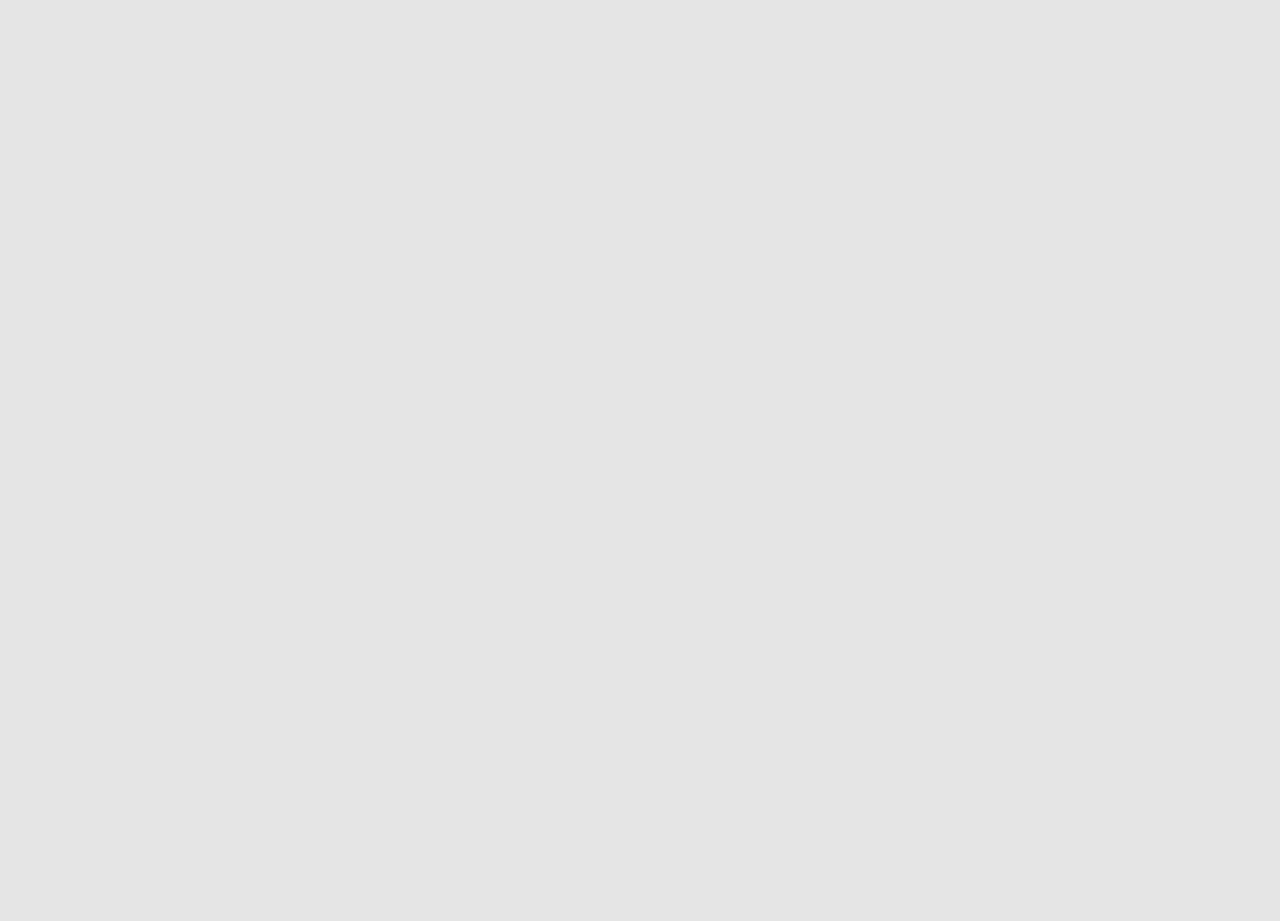
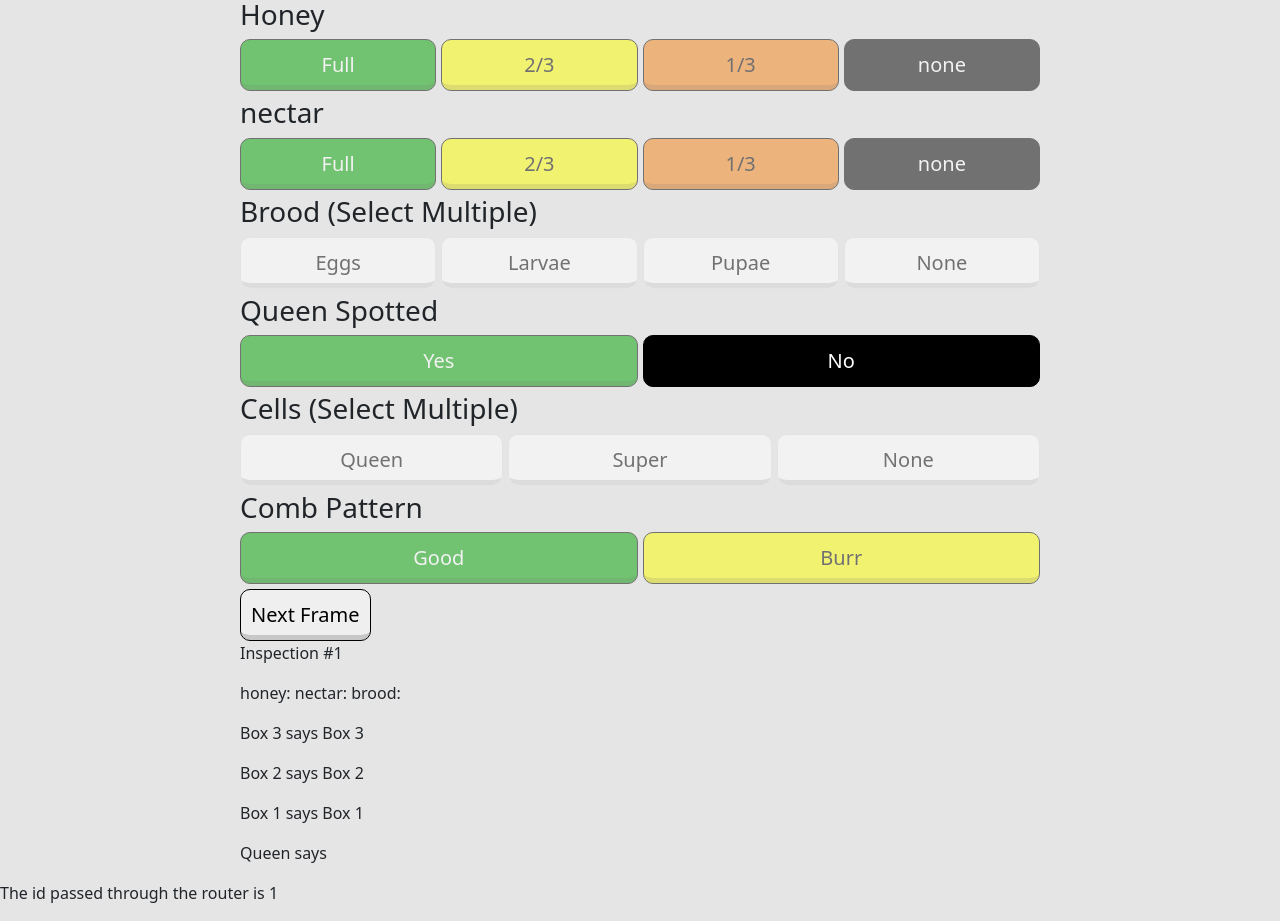
Before and after one commit to RyanMontville/buzz-note-v1, a React (Create React App) app in the folder React/: page /newInspection/1 in a window 1280 px wide. Before the commit this address had no page. Shown: the part 100-1021 px from the top of the page. Before the commit the page ends 800 px from the top, so only its background shows below. Built offline with nearby package versions, Linux system fonts and the light colour scheme.

Commit message:
fixed notes bug and made starting a new inspection better

```diff
--- a/React/src/App.js
+++ b/React/src/App.js
@@ -14,7 +14,7 @@ function App() {
       <BrowserRouter>
         <Routes>
           <Route path="/" element={<Home />} />
-          <Route path="newInspection" element={<NewInspection />} />
+          <Route path="newInspection/:id" element={<NewInspection />} />
           <Route path="pastInspections" element={<PastInspections />} />
           <Route path="search" element={<Search />} />
         </Routes>
--- a/React/src/Services/InspectionService.js
+++ b/React/src/Services/InspectionService.js
@@ -31,7 +31,7 @@ export function updateNotes(id, notes) {
   return fetch(`http://localhost:9000/inspections/${id}/notes`,{
     method: 'PUT',
     headers: {'Content-Type': 'application/json'},
-    body: JSON.stringify( notes )
+    body: notes
   }).then(data => data.json())
 }
 
--- a/React/src/components/Header.js
+++ b/React/src/components/Header.js
@@ -1,10 +1,17 @@
 import React from 'react';
-import { Link } from "react-router-dom";
 import { Nav, Navbar, Container, Offcanvas } from "react-bootstrap";
+import { useNavigate } from 'react-router-dom';
+import { startNewInspection } from '../Services/InspectionService';
 
 function Header(props) {
-
-  const title = "Monte's Own";
+  let navigate = useNavigate();
+  function handleStartClick() {
+    startNewInspection()
+      .then(data => {
+        navigate(`newInspection/${data}`);
+      });
+  }
+  //const title = "Monte's Own";
 
   return <div>
     <Navbar key="md" bg="warning" expand="md" className="m-4 rounded-4justify-content-around" variant="light">
@@ -20,7 +27,7 @@ function Header(props) {
           </Offcanvas.Header>
           <Offcanvas.Body>
             <Nav className="justify-content-around flex-grow-1 pe-3">
-              <Nav.Link href="/newInspection">New Inspection</Nav.Link>
+              <Nav.Link onClick={handleStartClick}>New Inspection</Nav.Link>
               <Nav.Link href="/pastInspections">View Past Inspections</Nav.Link>
               <Nav.Link href="/search"><i className="fa-solid fa-magnifying-glass"></i></Nav.Link>
               <Nav.Link href="https://github.com/RyanMontville/Bee-Inspection" target="_blank" rel="noreferrer"><i className="fa-brands fa-github"></i></Nav.Link>
--- a/React/src/components/Notes.js
+++ b/React/src/components/Notes.js
@@ -7,7 +7,6 @@ function Notes(props) {
     const [newNotes, setNewNotes] = useState("");
     const [toggle, setToggle] = useState(false);
     const [updateAlert, setUpdateAlert] = useState(false);
-    const [errorMessage, setErrorMessage] = useState("Warning: Submit button not working!");
 
     useEffect(() => {
         setNewNotes(props.notes);
--- a/React/src/pages/Home.js
+++ b/React/src/pages/Home.js
@@ -1,14 +1,21 @@
-import React from 'react';
-import { Link } from 'react-router-dom';
+import { Link, useNavigate } from 'react-router-dom';
 import Header from '../components/Header';
+import { startNewInspection } from '../Services/InspectionService';
 import "./Page.css";
 function Home(props) {
+    let navigate = useNavigate();
 
+    function handleStartClick() {
+        startNewInspection()
+    .then(data => {
+        navigate(`newInspection/${data}`);
+    });
+    }
     return <div>
         <Header />
         <main>
             <section className="button-group-column">
-                <Link to="/newInspection" className="large full button green">Start a New Inspection</Link>
+                <button onClick={handleStartClick} className="large full button green">Start a New Inspection</button>
                 <Link to="/pastInspections" className="large full button orange">View Past Inspections</Link>
             </section>
         </main>
--- a/React/src/pages/NewInspection.js
+++ b/React/src/pages/NewInspection.js
@@ -1,10 +1,9 @@
 import React, { useState } from 'react';
+import { useParams } from 'react-router-dom';
 import Frames from '../components/Frames';
 import Inspection from '../components/Inspection';
-import { startNewInspection } from '../Services/InspectionService';
 function NewInspection(props) {
-  const [inspectionId, setInspectionId] = useState(0);
-  const [hasInspectionStarted, setHasInspectionStarted] = useState(false);
+  const {id} = useParams();
   const [framesFinished, setFramesFinished] = useState(false);
   const [boxes, setBoxes] = useState({
     boxOne: "Box 1",
@@ -12,23 +11,16 @@ function NewInspection(props) {
     boxThree: "Box 3"
   });
 
-  function handleStartButton() {
-    startNewInspection()
-    .then(data => setInspectionId(data));
-    setHasInspectionStarted(true);
-  }
 
 
   return <div>
-    {!hasInspectionStarted &&
-      <form><br></br><button onClick={handleStartButton} class="large full button green">Start the Inspection</button></form>
+    {!framesFinished &&
+      <Frames id={id} setFramesFinished={setFramesFinished} setBoxes={setBoxes}/>
     }
-    {!framesFinished && hasInspectionStarted &&
-      <Frames id={inspectionId} setFramesFinished={setFramesFinished} setBoxes={setBoxes}/>
+    {framesFinished &&
+      <Inspection id={id} boxes={boxes} />
     }
-    {framesFinished && hasInspectionStarted &&
-      <Inspection id={inspectionId} boxes={boxes} />
-    }
+    <p>The id passed through the router is {id}</p>
   </div>;
 };
 
--- a/React/src/pages/PastInspections.js
+++ b/React/src/pages/PastInspections.js
@@ -37,7 +37,6 @@ function PastInspections(props) {
             setCurrentId(currentId - 1);
         }
     }
-    //let jsonstr = JSON.stringify(currentInspection);
 
     return <div>
         <Header />
@@ -47,7 +46,7 @@ function PastInspections(props) {
                 <div>
                     <section className="inspection-navigation">
                         <button className={`button ${currentId === numberOfInspections ? "disabled" : ""}`} onClick={plusOne}><i className="fa-solid fa-arrow-left"></i> Previous</button>
-                        <span className="inspection-date">{currentInspection.inspectionDate} - {currentInspection.startTime}</span>
+                        <span className="inspection-date"> {currentInspection.inspectionDate} - {currentInspection.startTime}</span>
                         <button className={`button ${currentId === 0 ? "disabled" : ""}`} onClick={minusOne}>Next <i className="fa-solid fa-arrow-right"></i></button>
                     </section>
                     <InspectionDetail inspection={currentInspection} />
```
